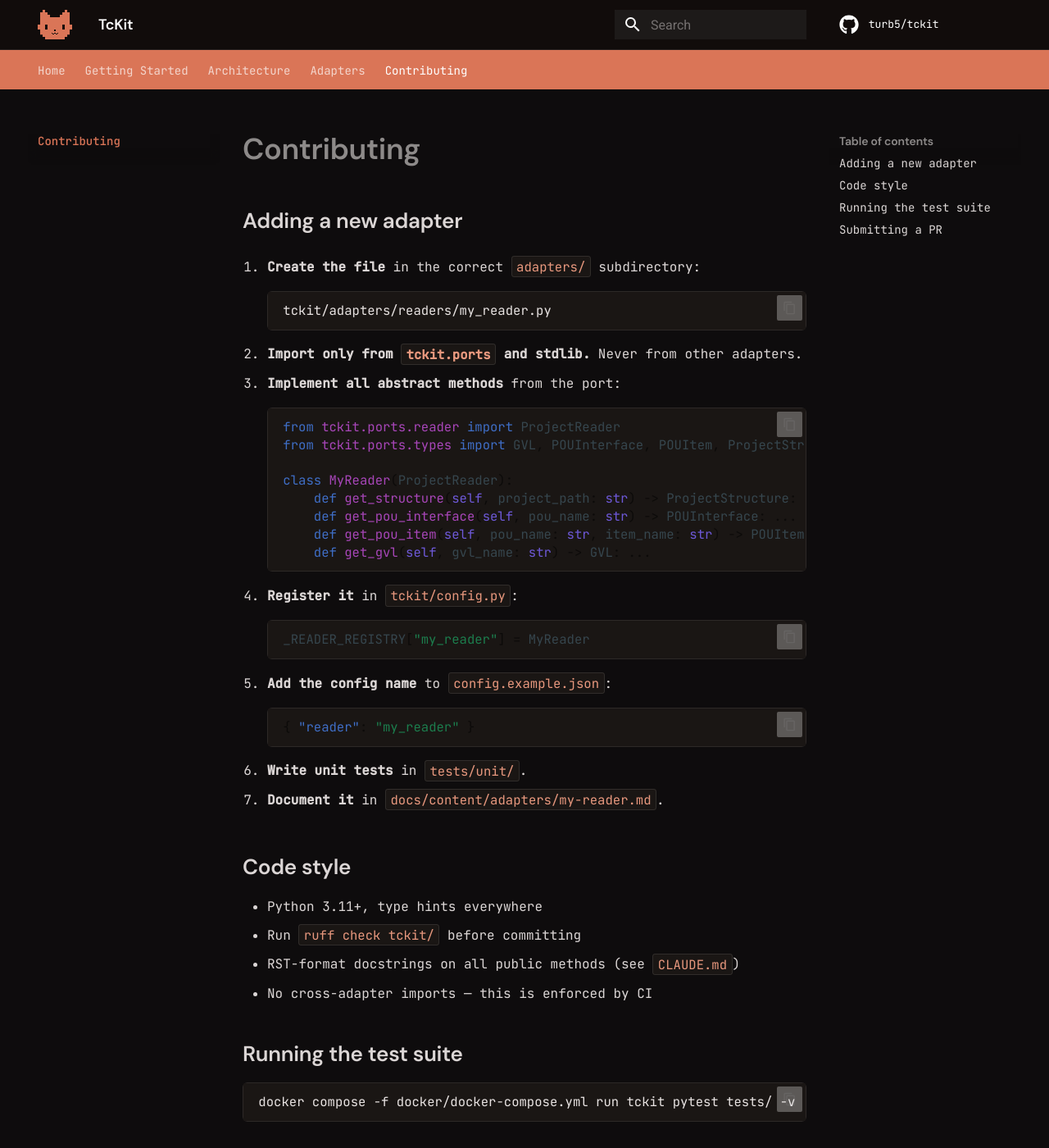
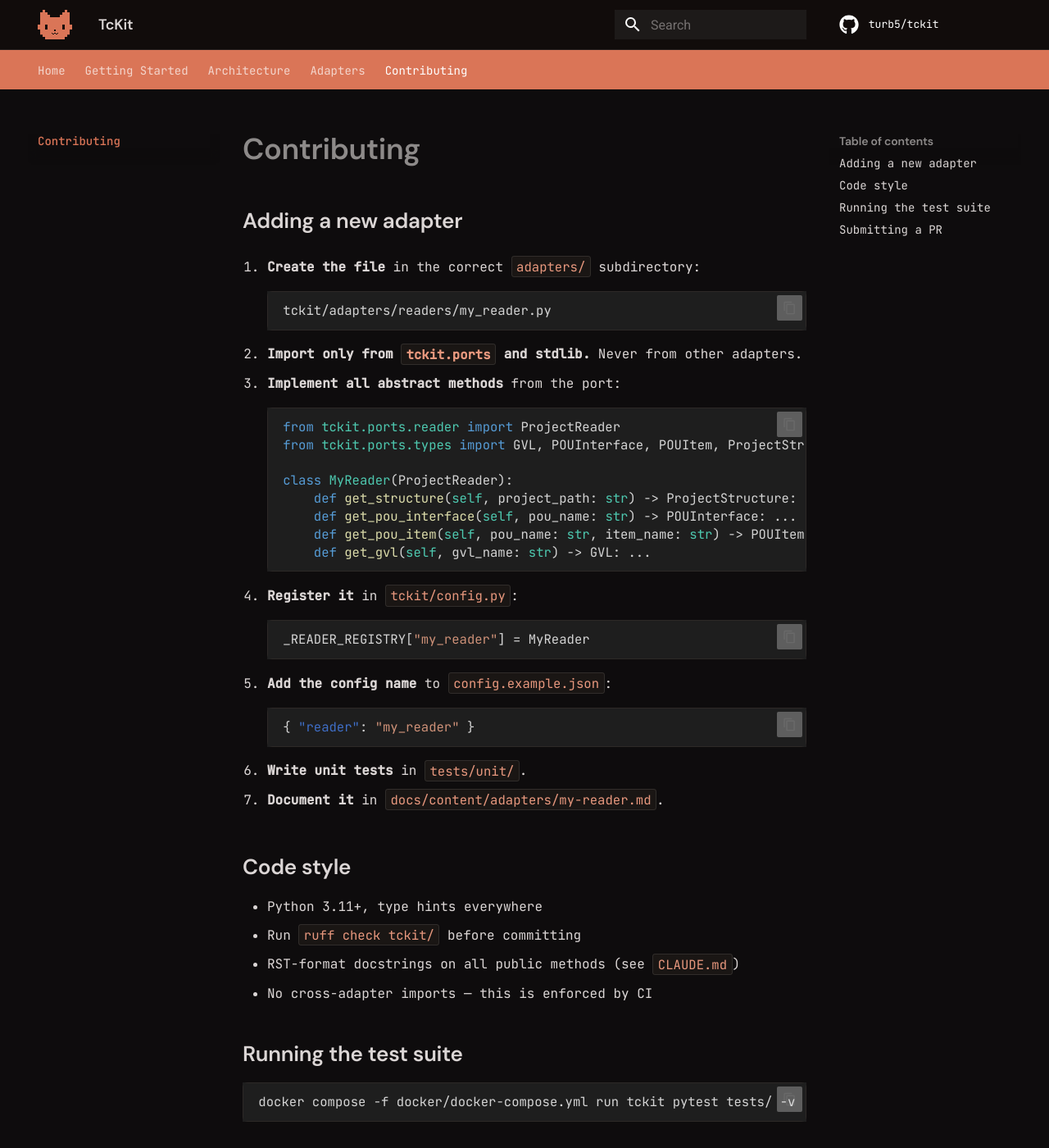
Before and after one commit to georgeturneruk/tckit, an MkDocs documentation site: the page built from docs/content/contributing.md, in a window 1280 px wide and 1400 px high. Shown: the whole window at 82% size. Built offline with MkDocs 1.6.1 and Material for MkDocs 9.7.7, drawn with Linux system fonts in a browser that asks for light colours; some web fonts are replaced; comment, search, counter and statistics services are not loaded.

Commit message:
fix: header hover visibility and VS Code Dark+ syntax highlighting (#9)
* docs: add git workflow rules to CLAUDE.md

* fix: header hover visibility and VS Code Dark+ syntax highlighting

---------

Co-authored-by: George Turner <turb5@users.noreply.github.com>

```diff
--- a/docs/content/stylesheets/extra.css
+++ b/docs/content/stylesheets/extra.css
@@ -105,6 +105,18 @@
   box-shadow: none;
 }
 
+/* Keep header text visible on hover — Material defaults to primary-bg (white) */
+.md-header__button:hover,
+.md-header__topic,
+.md-header__title {
+  color: rgba(250,245,244,0.87);
+}
+
+.md-header__button:hover {
+  color: rgba(250,245,244,0.6);
+  opacity: 1;
+}
+
 /* Logo sizing in header */
 .md-header__button.md-logo img,
 .md-header__button.md-logo svg {
@@ -173,3 +185,81 @@
 .md-search__input::placeholder {
   color: rgba(250,245,244,0.4);
 }
+
+/* ---------------------------------------------------------------------------
+   Syntax highlighting — VS Code Dark+ palette
+   Background: #1e1e1e, default text: #d4d4d4
+--------------------------------------------------------------------------- */
+
+.md-typeset pre > code,
+.highlight code,
+.highlight {
+  background-color: #1e1e1e !important;
+  color: #d4d4d4;
+}
+
+/* Keywords: blue */
+.highlight .k,
+.highlight .kd,
+.highlight .kn,
+.highlight .kr,
+.highlight .kt,
+.highlight .kc { color: #569cd6; }
+
+/* Built-ins and type names: teal */
+.highlight .nb,
+.highlight .nc,
+.highlight .nn,
+.highlight .bp { color: #4ec9b0; }
+
+/* Strings: muted orange */
+.highlight .s,
+.highlight .s1,
+.highlight .s2,
+.highlight .sa,
+.highlight .sb,
+.highlight .sc,
+.highlight .dl,
+.highlight .si,
+.highlight .se,
+.highlight .sh,
+.highlight .ss,
+.highlight .sx { color: #ce9178; }
+
+/* Comments: green */
+.highlight .c,
+.highlight .c1,
+.highlight .cm,
+.highlight .cs,
+.highlight .cp,
+.highlight .cpf { color: #6a9955; font-style: italic; }
+
+/* Numbers: light green */
+.highlight .m,
+.highlight .mi,
+.highlight .mf,
+.highlight .mh,
+.highlight .mo,
+.highlight .mb,
+.highlight .il { color: #b5cea8; }
+
+/* Functions and method names: yellow */
+.highlight .nf,
+.highlight .fm { color: #dcdcaa; }
+
+/* Decorators / annotations: yellow-ish */
+.highlight .nd { color: #dcdcaa; }
+
+/* Variables / names: default */
+.highlight .n,
+.highlight .nx { color: #d4d4d4; }
+
+/* Operators and punctuation */
+.highlight .o,
+.highlight .p { color: #d4d4d4; }
+
+/* Boolean / None literals */
+.highlight .kp { color: #569cd6; }
+
+/* Error token — don't make errors invisible */
+.highlight .err { color: #f44747; background-color: transparent; }
```
